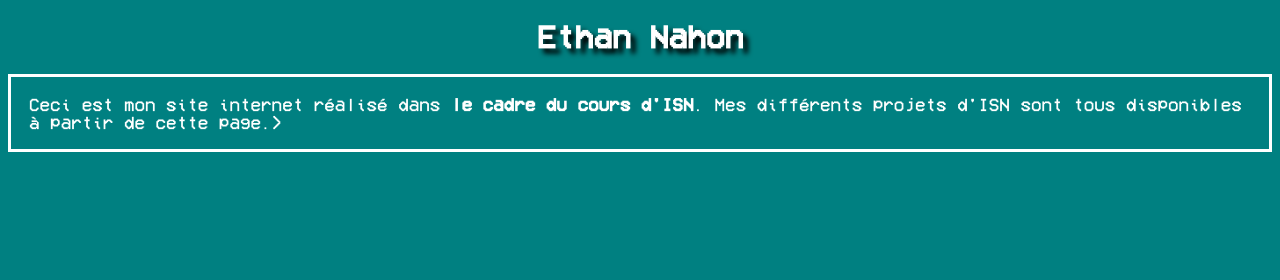
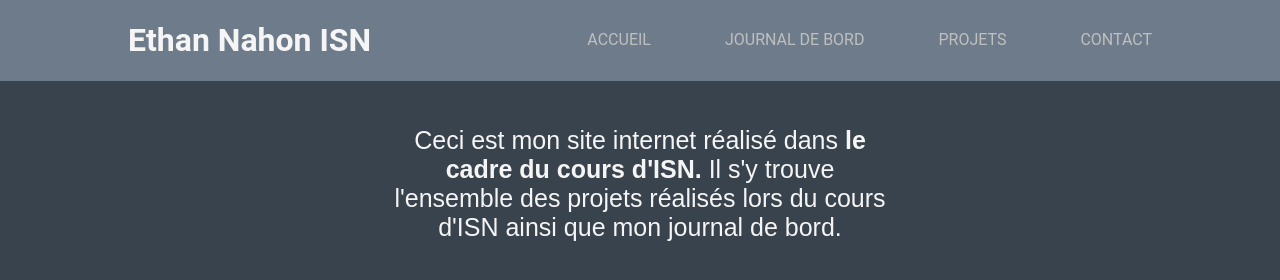
Before and after one commit to EthanNahon/isn, a plain HTML site: page index.html in a window 1280 px wide. Drawn offline with Linux system fonts and the light colour scheme.

Commit message:
Add files via upload

```diff
--- a/contenu/css/style.css
+++ b/contenu/css/style.css
@@ -1,65 +1,85 @@
-@font-face{
-	font-family: vcrmono;
-	src: url("fonts/vcrmono.ttf");
+h1 {
+	float: left;
 }
 
-@font-face{
-	font-family: wd;
-	src: url("fonts/wd.ttf");
-}
-
-h1 {
-	text-align: center;
-	text-shadow: 5px 5px 5px black;
-	font-family: 'vcrmono';
-	color: white;
-}
-
-*{
-	font-family: 'wd';
+* {
+	color: whitesmoke;
+	font-family: Roboto;
 }
 
 
 #intro{
-	font-family: 'vcrmono';
-	color: white;
+	font-size: 25px;
+	text-align: center;
+	font-family: 'helvetica-light', sans-serif;
 }
 
-#page1{
-	color:white;
+body{
+	margin:	0;
+}
+.container {
+	width: 80%;
+	margin: 0 auto;
 }
 
-#intro{
-	font-size: 18px;
+header {
+	background: #6d7b8a;
 }
 
-mark{
-	color: black;
-	background-color:#8bd1fa;
+header::after {
+	content: '';
+	display: table;
+	clear: both;
+}
+
+nav{
+	float: right;
+}
+
+nav ul {
+	margin: 0;
+	padding: 0;
+	list-style: none;
+}
+
+nav li {
+	display: inline-block;
+	margin-left: 70px;
+	padding-top: 30px;
+}
+
+nav a {
+	color: #bfbfbf;
+	text-decoration: none;
+	text-transform: uppercase;
+	transition: 0.3s;
+}
+
+nav a:hover{
+	color: #F5F5F5;
+}
+
+.intro {
+	padding-top: 20px;
+	width: 50%;
+	margin: auto;
+}
+
+.journal {
+	padding-top: 20px;
+	width: 60%;
+	margin: auto;
+}
+
+#journal{
+	font-size: 20px;
+	text-align: center;
+	font-family: 'helvetica';
 }
 
 
-#conteneur {
-	display: flex;
-	align-items: bottom;
+
+@font-face{
+	font-family: helvetica-light;
+	src: url("fonts/helvetica-light.ttf");
 }
-
-.taskbar{
-	bottom: 0;
-	 padding :10px;
-	 font-size: 20px;
-	 position: fixed;
-	 width: 110%;
-	 height: 25px;
-	 margin-left: 0px;
-}
-
-.windows95 {
-	cursor: url(imgs/cursor.png), auto;
-}
-
-#taskbarbutton{
-	cursor: url(imgs/pointer.png), auto;
-	background-color: lightgray;
-	outline: none;
-}
--- a/index.html
+++ b/index.html
@@ -4,12 +4,27 @@
  <link rel="stylesheet" href="contenu/css/style.css">
 <title>Site ISN Ethan Nahon</title>
 <link rel="icon" href="contenu/css/imgs/tabicon.png">
+<link href="https://fonts.googleapis.com/css?family=Source+Sans+Pro&display=swap" rel="stylesheet">
+<meta charset="UTF-8">
 </head>
-<body>
-	<body style="background-color:#008081;">
-
-<h1>Ethan Nahon</h1>
-<p id="intro" style="border:3px; border-style:solid; border-color:#FFFFFF; padding: 1em;">Ceci est mon site internet réalisé dans <strong id="intro">le cadre du cours d'ISN</strong>. Mes différents projets d'ISN sont tous disponibles à partir de cette page.></p>
-
+<body style="background-color:#39434d;">
+<header>
+	<div class="container">
+		<h1>Ethan Nahon ISN</h1>
+		<nav>
+			<ul>
+				<li><a href="index.html">Accueil</a></li>
+				<li><a href="journal.html">Journal de bord</a></li>
+				<li><a href="#">Projets</a></li>
+				<li><a href="#">Contact</a></li>
+			</ul>
+		</nav>
+	</div>
+</header>
+<div class='container'>
+	<div class='intro'>
+<p id="intro">Ceci est mon site internet réalisé dans<strong id="intro"> le cadre du cours d'ISN.</strong> Il s'y trouve l'ensemble des projets réalisés lors du cours d'ISN ainsi que mon journal de bord.</p>
+	</div>
+</div>
 </body>
 </html>
```
Also changed, not shown: journal.html (added, +43 -0 lines), contenu/css/fonts/helvetica-light.ttf (added), contenu/css/fonts/helvetica.ttf (added).
